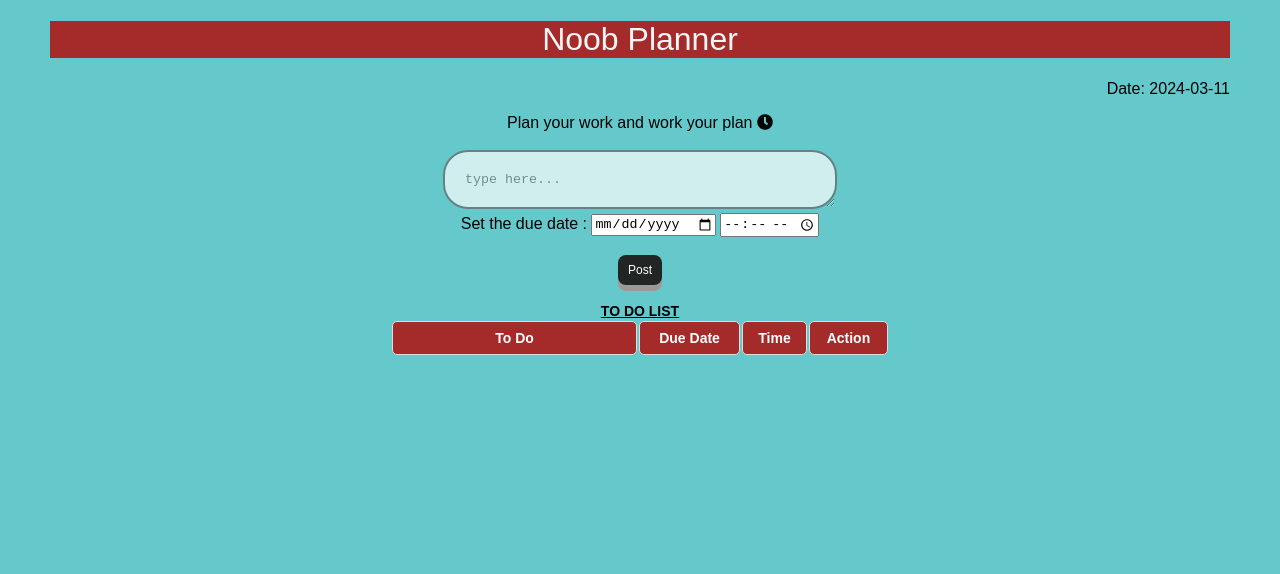
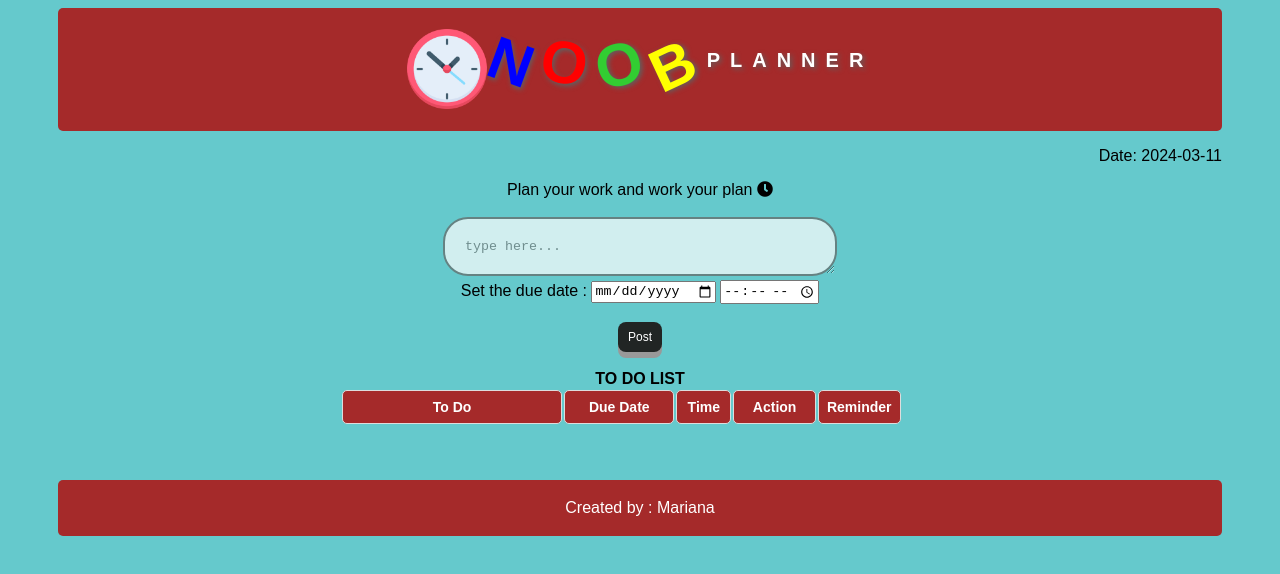
Before and after one commit to djum77777/nodejs, a website: page index.html in a window 1280 px wide. Drawn offline with Linux system fonts and the light colour scheme; a web font is replaced by a local one.

Commit message:
reminder column done

```diff
--- a/index.html
+++ b/index.html
@@ -7,43 +7,60 @@
     <link rel="stylesheet" href="style.css">
     <link rel="icon" type="image/x-icon" href="/public/todolist.ico">
     <link rel="stylesheet" href="https://cdnjs.cloudflare.com/ajax/libs/font-awesome/5.15.4/css/all.min.css">
-
+    <link rel="stylesheet" href="https://fonts.googleapis.com/css?family=Sofia">
 </head>
 <body>
-    <h1 align="center">Noob Planner</h1>
+    <div class="header">
+    <h1 align="center">
+        <div class="container">
+        <img src="./public/clock.png" width="80px">
+        <div class="rotate1"><span>N</span></div>
+        <div class="rotate2"><span>O</span></div>
+        <div class="rotate3"><span>O</span></div>
+        <div class="rotate4"><span>B</span></div>
+        <div><p style="font-size: 20px;">PLANNER</p></div>
+    </div>
+        </h1>
+    </div>
     <p id="dateLoc">Date: <span id="curDate"></span></p>
     <div align ="center" class="postNote">
         <form id="form">
             <label for="post"> Plan your work and work your plan <i class="fas fa-clock"></i></label>
             <br><br>
             <textarea name="post" id="input" placeholder="type here..."></textarea>
-
             <br>
             <label>Set the due date : </label>
             <input type="date" id="dDate"> <input type="time" id="dTime">
             <br><div id="msg"><span><br></span></div><br>
             <button class="button" title="click to post" type="submit"> Post </button>
+            <br><br>
         </form>
-        <br>
     </div>
-    <div align="center" class="todolist">
+    <div align="center"><caption><b>TO DO LIST</b></caption><br></div>
+    <div class="todolist">
         <table id="posts">
-            <caption><b>TO DO LIST</b></caption>
             <tr>
-                <th style="width: 50%;">To Do</th>
-                <th>Due Date</th>
-                <th>Time</th>
-                <th>Action</th>
+                <th style="width: 40%;">To Do</th>
+                <th style="width: 20%;">Due Date</th>
+                <th style="width: 10%;">Time</th>
+                <th style="width: 15%;">Action</th>
+                <th style="width: 15%;">Reminder</th>
             </tr>
+
         <!--posts entry-->
+        </table>
+
     </div>
+    <br><br><br>
 
+    <footer>
+        <p>Created by : Mariana</p>
+    </footer>
 <script>
 var today = new Date();
 var curDate = today.getFullYear() + '-' + '0'+(today.getMonth() + 1) + '-' + today.getDate();
 document.getElementById('curDate').textContent = curDate;
 </script>
 <script src="script.js"></script>
-
 </body>
 </html>
--- a/migrations/20240308022948_create_todo_table.js
+++ b/migrations/20240308022948_create_todo_table.js
@@ -8,7 +8,9 @@ exports.up = function(knex) {
           table.increments('id').primary;
           table.string('todo', 200).notNullable();
           table.date('ddate').notNullable();
-          table.timestamps('dtime');
+          table.time('dtime');
+          table.string('reminder',100).notNullable();
+          table.timestamps(true,true)
       })
     }
 /**
--- a/package.json
+++ b/package.json
@@ -12,6 +12,7 @@
   "dependencies": {
     "cors": "^2.8.5",
     "date-and-time": "^3.1.1",
+    "date.format": "^1.1.2",
     "express": "^4.18.2",
     "knex": "^3.1.0",
     "pg": "^8.11.3",
--- a/script.js
+++ b/script.js
@@ -5,6 +5,7 @@ let msg = document.getElementById("msg")
 let posts=document.getElementById("posts")
 let dDate=document.getElementById("dDate")
 let dTime=document.getElementById("dTime")
+let reminder=document.getElementById("reminder")
 let isEdit=false;
 let IDGlobal;
 
@@ -14,12 +15,6 @@ async function getData(req,res)
     {
       const res = await fetch("http://localhost:5000")
       const data = await res.json();
-
-      //const DueDate = new Date(data[1].ddate);
-      //let year = new Intl.DateTimeFormat('en', { year: 'numeric' }).format(DueDate);
-      //let month = new Intl.DateTimeFormat('en', { month: '2-digit' }).format(DueDate);
-      //let day = new Intl.DateTimeFormat('en', { day: '2-digit' }).format(DueDate);
-      //console.log(`${year}-${month}-${day}`);
       data.forEach((item) => {
       //console.log(`Todo : ${item.todo} & ID : ${item.id}`)
       posts.innerHTML+=
@@ -34,6 +29,7 @@ async function getData(req,res)
       <i onClick="editPost('${item.id}')" title="edit" class="fas fa-edit"></i>
       <i onClick="deletePost('${item.id}')" title="delete" class="fas fa-trash-alt"></i>
       </span></td>
+      <td>${item.reminder}</td>
       </table>
       `
       });
--- a/style.css
+++ b/style.css
@@ -1,32 +1,65 @@
+.header{
+  display: flex;
+  background-size: 500px;
+  justify-content: center;
+  background-color: brown;
+  border-radius: 5px;
+}
+.rotate1{
+  transform: rotate(20deg);
+  color: blue;
+}
+.rotate2{
+  transform: rotate(10deg);
+  color: red;
+}
+.rotate3{
+  transform: rotate(-15deg);
+  color: limegreen;
+}
+.rotate4{
+  transform: rotate(-25deg);
+  color: yellow;
+}
+.postNote,.todolist{
+  display: flex;
+  justify-content: center;
+  align-items: center;
+}
 body {
-    font-family: sans-serif;
-    margin: 0 50px;
+  font-family: Arial, Helvetica, sans-serif;
+  padding: 0 50px;
   background-color: rgb(101, 201, 204);
 }
 #posts {
-    width: 500px;
+  width: 600px;
+  overflow-y:scroll;
+  height:fit-content;
+  max-height: 200px;
+  display:block;
   font-size: 14px;
 }
-  p
-  {
+p{
   text-align: right;
   font-family: sans-serif;
 }
 i{
   cursor:pointer;
 }
-
 #posts div {
   display: flex;
   align-items: center;
-    justify-content: space-between;
+  justify-content: center;
   color: rgb(79, 2, 79);
   font-weight: 600;
-    font-family:serif}
+  font-family:arial,Verdana,Tahoma, sans-serif;
+}
 
 .options {
   display: flex;
-    gap: 25px;
+  align-items:center;
+  justify-content: center;
+  gap: 5px;
 }
 
 #msg {
@@ -39,15 +72,20 @@ body {
 #msg span{
   background-color: rgb(141, 30, 11);
 }
-  h1 {
-    color:rgb(247, 246, 247); font-weight: 500;
-    background-color: brown;
+.container{
+  display: flex;
+  letter-spacing: 10px;
+  font-size: 60px;
+}
+h1{
+  font-weight: bold;
+  color: white;
+  /* text shadow effect*/
+  text-shadow:2px 2px 5px rgb(96, 96, 96);
 }
 table {
-    font-family: arial, sans-serif;
-
+  font-family: arial, verdana,tahoma;
   width: 100%;
-
 }
 
 td, th {
@@ -59,6 +97,8 @@ body {
 th{
   background-color: brown;
   color: white;
+  position: sticky;
+  top:0;
 }
 td{
   background-color:white ;
@@ -66,7 +106,6 @@ body {
 tr:nth-child(even) {
   background-color: #dddddd;
 }
-
 /* styling button */
 .button {
   display: inline-block;
@@ -108,3 +147,14 @@ textarea {
 caption{
   text-decoration: underline;
 }
+
+footer {
+  font-family: Arial, Helvetica, sans-serif;
+  display: flex;
+  justify-content: center;
+  text-align: center;
+  padding: 3px;
+  background-color: brown;
+  color: white;
+  border-radius: 5px;
+}
```
Also changed, not shown: Controllers/index.js (+48 -6 lines), db/knex.js (deleted, +0 -13 lines), latihan.html (added, +95 -0 lines), seeds/seed_todo.js (added, +11 -0 lines), public/calendar.png (added), public/clock.png (added), 1 other file. Lines whose indentation alone changed are shown as unchanged.
